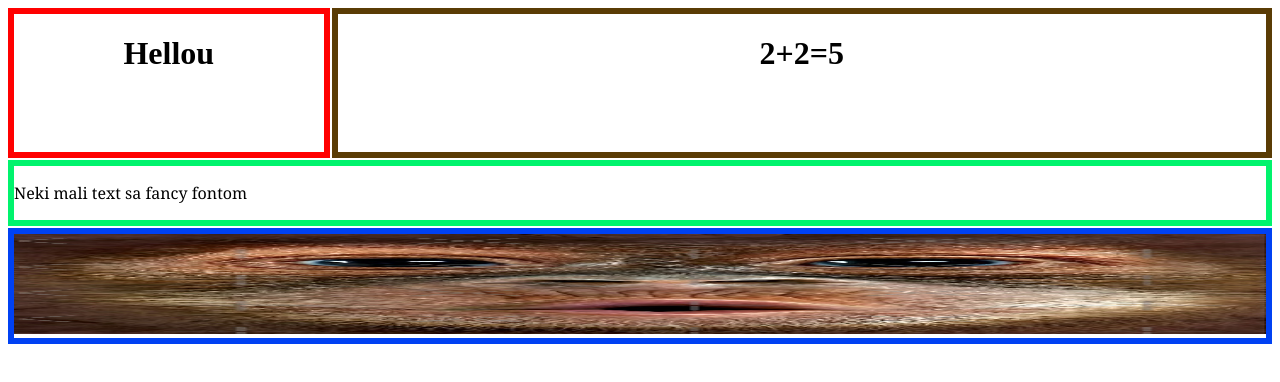
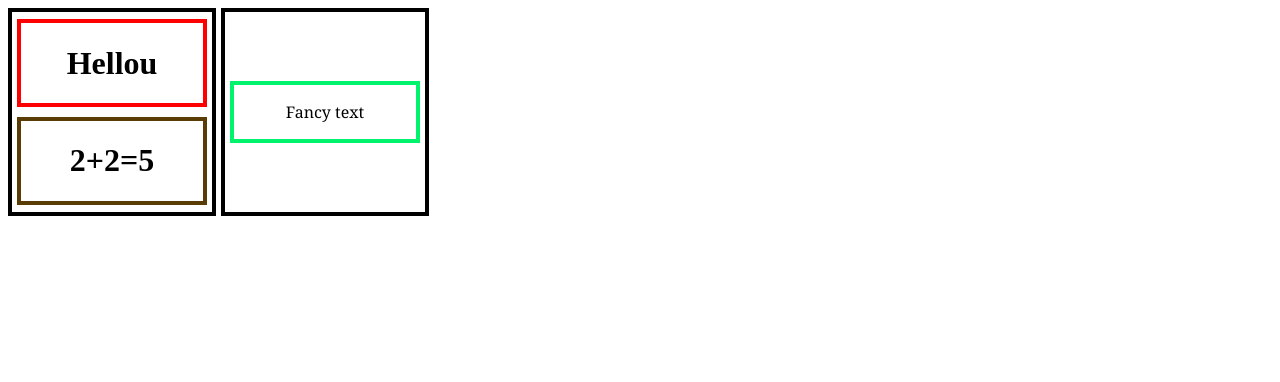
Before and after one commit to Maksa123/CSS-practice, a plain HTML site: page STRANICA/index.html in a window 1280 px wide. Drawn offline with Linux system fonts and the light colour scheme.

Commit message:
Add files via upload

```diff
--- a/STRANICA/index.html
+++ b/STRANICA/index.html
@@ -1,6 +1,6 @@
 <!DOCTYPE html>
 <html lang="en">
-
+    <link rel="stylesheet" href="styles.css">
 <head>
     <meta charset="UTF-8">
     <meta http-equiv="X-UA-Compatible" content="IE=edge">
@@ -11,6 +11,7 @@
 <body>
 
 <div class="Glavni">
+        <div class="Kontejner1">
             <div class="helo">
                 <h1>Hellou</h1>
             </div>
@@ -19,39 +20,19 @@
                 <h1>2+2=5</h1>
             </div>
         </div>
+        <div class="Kontejner2">
             <div class="TXT">
-        <p>Neki mali text sa fancy fontom</p>
-    </div>
-    <div class="slika">
-        <img src="Monkey.jpg" width="100%" height="100px">
+                <p>Fancy text</p>
             </div>
 
-    <style>
-        .Glavni{
-            display: flex;
-            height: 150px;
-            text-align: center;
-        }
-        .helo{
-         border: 6.5px solid rgb(255, 0, 0);
-         width: 25%;
-         margin-right: 2px;
-        }
-        .P1984{
-            border: 6.5px solid rgb(90, 60, 5);
-            width: 75%;
-        }
-        .TXT{
-            font-family:Cambria, Cochin, Georgia, Times, 'Times New Roman', serif;
-            border: 6.5px solid rgb(0, 243, 109);
-            margin-top: 2px;
-        }
-        .slika{
-            border: 6.5px solid rgb(0, 65, 243);
-            margin-top: 2px;
-        }
+        </div>
 
-    </style>
+</div>
+
+
+
+
+
 </body>
 
 </html>
--- /dev/null
+++ b/STRANICA/styles.css
@@ -0,0 +1,51 @@
+.Glavni{
+    display: flex;
+    text-align: center;
+    gap: 5px;
+
+}
+
+.Kontejner1{
+    border: 4px solid rgb(0, 0, 0);
+    height: 200px;
+    width: 200px;
+    display: flex;
+    flex-flow: column wrap;
+    order: 1;
+    justify-content:center;
+    gap: 10px;
+
+
+}
+
+.Kontejner2{
+    border: 4px solid rgb(0, 0, 0);
+    height: 200px;
+    width: 200px;
+    display: flex;
+    order: 2;
+    justify-content:center;
+}
+
+.helo{
+ border: 4px solid rgb(255, 0, 0);
+ margin-left: 5px;
+ margin-right: 5px;
+}
+
+.P1984{
+    border: 4px solid rgb(90, 60, 5);
+    margin-left: 5px;
+    margin-right: 5px;
+}
+
+.TXT{
+
+    font-family:Cambria, Cochin, Georgia, Times, 'Times New Roman', serif;
+    border: 4px solid rgb(0, 243, 109);
+    align-self: center;
+    width: 100%;
+    margin-left: 5px;
+    margin-right: 5px;
+    text-align: center;
+}
```
Lines whose indentation alone changed are shown as unchanged.
